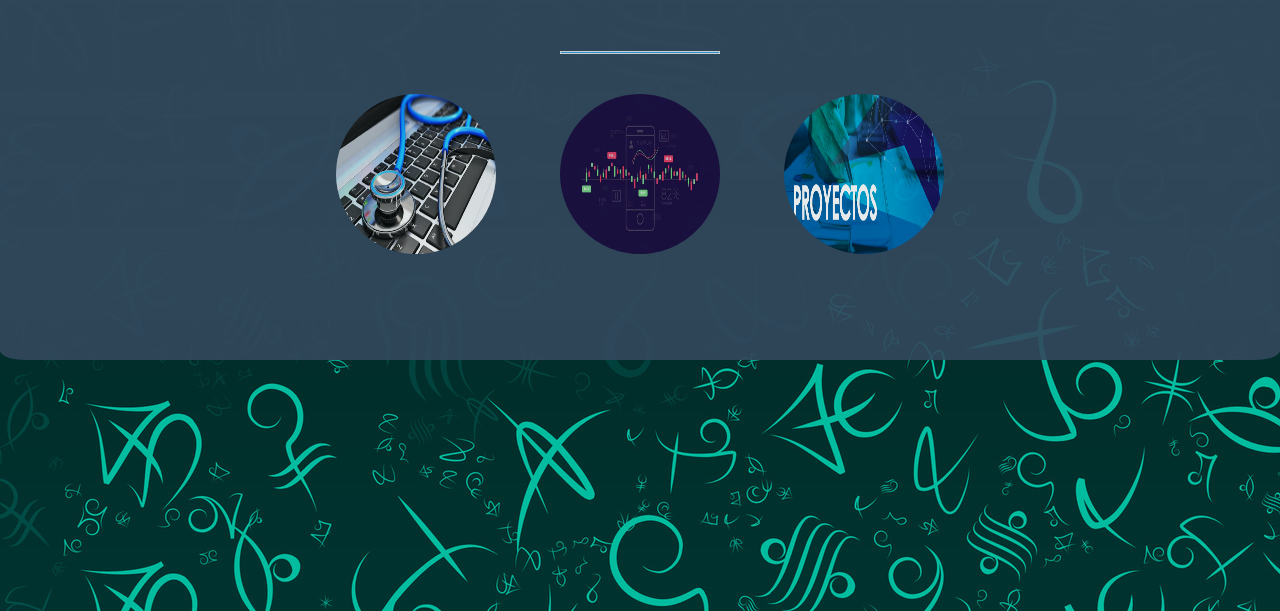
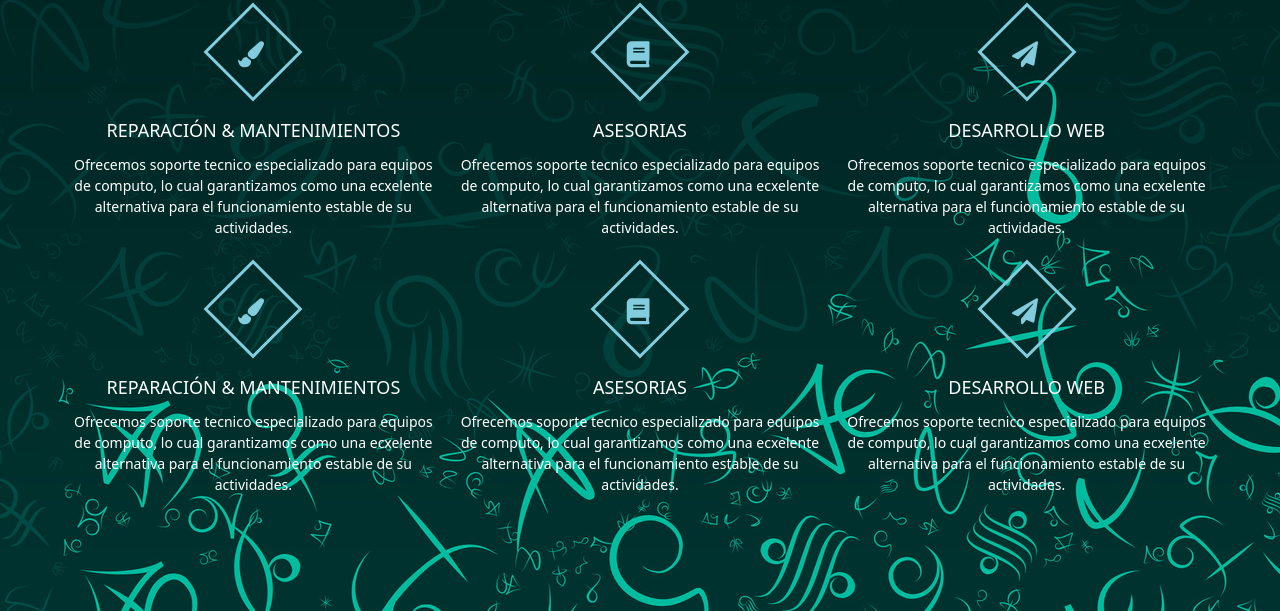
Before and after one commit to osdaguewar/CyberSopport, a website: page servicios.html in a window 1280 px wide. Shown: the part 189-800 px from the top of the page. Drawn offline with nearby package versions, Linux system fonts and the light colour scheme.

Commit message:
actualizacion servicios
servicios

```diff
--- a/modificacion.css
+++ b/modificacion.css
@@ -189,68 +189,88 @@
       max-width: 100%;
     }
 
-    .team-section{
+    .inner-width{
+      width: 100%;
+      max-width: 1200px;
+      margin: auto;
+      padding: 0 20px;
       overflow: hidden;
-      text-align: center;
-      background: #34495E;
-      padding: 60px;
-      opacity: 0.9;
-      border-radius: 2%;
     }
 
-    .team-section img{
-      width: 190px;
-      height: 180px;
-      width: 100%;
-    }
-
-    .team-section h1{
-      text-transform: uppercase;
-      margin-bottom: 60px;
+    .section-title{
+      margin-top: 30px;
+      text-align: center;
       color: white;
-      font-size: 40px;
+      font-size: 30px;
     }
 
     .border{
-      display: block;
-      margin: auto;
       width: 160px;
-      height: 3px;
-      background: #3498db;
-      margin-bottom: 40px;
+      height: 2px;
+      background: #82ccdd;
+      margin: 20px auto;
     }
 
-    .ps{
-      margin-bottom: 40px;
+    .services-container{
+      display: flex;
+      flex-wrap: wrap;
+      justify-content: center;
     }
 
-    .ps a{
-      display: inline-block;
-      margin: 0 30px;
-      width: 160px;
-      height: 160px;
-      overflow: hidden;
-      border-radius: 50%;
+    .service-box{
+      max-width: 33.33%;
+      padding: 10px;
+      text-align: center;
+      color: white;
     }
 
-    .section{
-      width: 600px;
-      margin: auto;
-      font-size: 20px;
-      color: white;
-      text-align: justify;
-      height: 0;
-      overflow: hidden;
+    .service-icon{
+      display: inline-block;
+      width: 70px;
+      height: 70px;
+      border: 3px solid #82ccdd;
+      color: #82ccdd;
+      transform: rotate(45deg);
+      margin-bottom: 30px;
+      margin-top: 16px;
+      transition: 0.3s linear;
     }
 
-    .section:target{
-      height: auto;
+    .service-icon i{
+      line-height: 70px;
+      transform: rotate(-45deg);
+      font-size: 26px;
     }
 
-    .name{
-      display: block;
-      margin-bottom: 30px;
-      text-align: center;
+    .service-box:hover .service-icon{
+      background: #82ccdd;
+      color: #ddd;
+    }
+
+    .service-title{
+      font-size: 18px;
       text-transform: uppercase;
-      font-size: 22px;
+      margin-bottom: 10px;
     }
+
+    .service-desc{
+      font-size: 14px;
+    }
+
+    @media screen and (max-width: 960px) {
+      .service-box{
+        max-width: 45%;
+      }
+    }
+
+    @media screen and (max-width: 768px) {
+      .service-box{
+        max-width: 50%;
+      }
+    }
+
+    @media screen and (max-width: 480px) {
+      .service-box{
+        max-width: 100%;
+      }
+    }
--- a/servicios.html
+++ b/servicios.html
@@ -83,39 +83,76 @@
 <br>
 <br>
 
-<div class="team-section">
-  <h1>Te brindamos los mejores servicios</h1>
-  <span class="border"></span>
-  <div class="ps">
-    <a href="#soporte"><img src="imagenes/soporte.jpg" alt=""></a>
-    <a href="#trad"><img src="imagenes/trad.jpeg" alt=""></a>
-    <a href="#proyectos"><img src="imagenes/proyectos.png" alt=""></a>
+<div class="services-section">
+  <div class="inner-width">
+    <h1 class="section-title">Nuestros servicios</h1>
+    <div class="border"></div>
+    <div class="services-container">
+
+      <div class="service-box">
+        <div class="service-icon">
+          <i class="fas fa-paint-brush"></i>
+        </div>
+        <div class="service-title">Reparación & mantenimientos</div>
+        <div class="service-desc">
+          Ofrecemos soporte tecnico especializado para equipos de computo, lo cual garantizamos como una ecxelente alternativa para el funcionamiento estable de su actividades.
+        </div>
       </div>
 
-  <div class="section" id="soporte">
-  <span class="name">Soporte tecnico</span>
-  <span class="border"></span>
-  <p>
-    Para los efectos del impuesto sobre las ventas se considera servicio toda actividad, labor o trabajo prestado por una persona natural o jurídica, o por una sociedad de hecho, sin relación laboral con quien contrata la ejecución, que se concreta en una obligación de hacer, sin importar que en la misma predomine el factor material o intelectual, y que genera una contraprestación en dinero o en especie, independientemente de su denominación o forma de remuneración.
-  </p>
+      <div class="service-box">
+        <div class="service-icon">
+          <i class="fas fa-book"></i>
+        </div>
+        <div class="service-title">Asesorias</div>
+        <div class="service-desc">
+          Ofrecemos soporte tecnico especializado para equipos de computo, lo cual garantizamos como una ecxelente alternativa para el funcionamiento estable de su actividades.
+        </div>
       </div>
 
- <div class="section" id="trad">
-  <span class="name">Asesorias</span>
-  <span class="border"></span>
-  <p>
-    Para los efectos del impuesto sobre las ventas se considera servicio toda actividad, labor o trabajo prestado por una persona natural o jurídica, o por una sociedad de hecho, sin relación laboral con quien contrata la ejecución, que se concreta en una obligación de hacer, sin importar que en la misma predomine el factor material o intelectual, y que genera una contraprestación en dinero o en especie, independientemente de su denominación o forma de remuneración.
-  </p>
+      <div class="service-box">
+        <div class="service-icon">
+          <i class="fas fa-paper-plane"></i>
+        </div>
+        <div class="service-title">Desarrollo web</div>
+        <div class="service-desc">
+          Ofrecemos soporte tecnico especializado para equipos de computo, lo cual garantizamos como una ecxelente alternativa para el funcionamiento estable de su actividades.
+        </div>
       </div>
 
- <div class="section" id="proyectos">
-  <span class="name">Desarrollo web</span>
-  <span class="border"></span>
-  <p>
-    Para los efectos del impuesto sobre las ventas se considera servicio toda actividad, labor o trabajo prestado por una persona natural o jurídica, o por una sociedad de hecho, sin relación laboral con quien contrata la ejecución, que se concreta en una obligación de hacer, sin importar que en la misma predomine el factor material o intelectual, y que genera una contraprestación en dinero o en especie, independientemente de su denominación o forma de remuneración.
-  </p>
+      <div class="service-box">
+        <div class="service-icon">
+          <i class="fas fa-paint-brush"></i>
+        </div>
+        <div class="service-title">Reparación & mantenimientos</div>
+        <div class="service-desc">
+          Ofrecemos soporte tecnico especializado para equipos de computo, lo cual garantizamos como una ecxelente alternativa para el funcionamiento estable de su actividades.
+        </div>
       </div>
 
+      <div class="service-box">
+        <div class="service-icon">
+          <i class="fas fa-book"></i>
+        </div>
+        <div class="service-title">Asesorias</div>
+        <div class="service-desc">
+          Ofrecemos soporte tecnico especializado para equipos de computo, lo cual garantizamos como una ecxelente alternativa para el funcionamiento estable de su actividades.
+        </div>
+      </div>
+
+      <div class="service-box">
+        <div class="service-icon">
+          <i class="fas fa-paper-plane"></i>
+        </div>
+        <div class="service-title">Desarrollo web</div>
+        <div class="service-desc">
+          Ofrecemos soporte tecnico especializado para equipos de computo, lo cual garantizamos como una ecxelente alternativa para el funcionamiento estable de su actividades.
+        </div>
+      </div>
+
+
+
+    </div>
+  </div>
 </div>
 
 </body>
```
Lines whose indentation alone changed are shown as unchanged.
